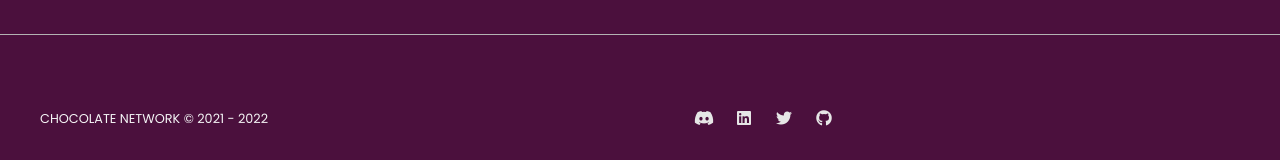
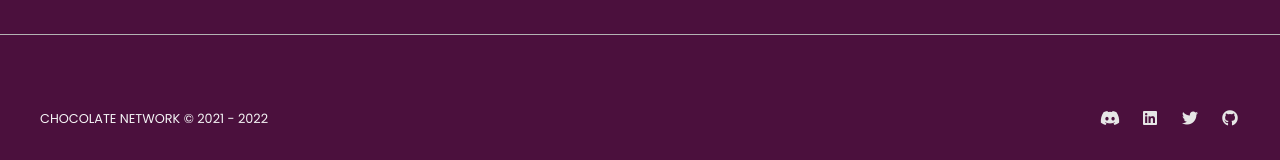
Before and after one commit to chocolatenetwork/choco-pages, a Jekyll site: the page built from index.md, in a window 1280 px wide. Shown: the part 1124-1284 px from the top of the page. Built offline with Jekyll 4.4.1, drawn with Linux system fonts in a browser that asks for light colours.

Commit message:
fix(mobile): Broken footer social links
Due to nav mixin separation

```diff
--- a/_includes/footer.html
+++ b/_includes/footer.html
@@ -8,7 +8,7 @@
         <div class="foot_copyright-text">
             <p>Chocolate Network © 2021 - 2022</p>
         </div>
-        <div class="nav" aria-label="social links">
+        <div class="nav nav--flex" aria-label="social links">
             <ul>
                 <li>
                     <a href="{{discord.link}}" class="link link--dark " target="_blank"><i
--- a/_sass/_molecules.scss
+++ b/_sass/_molecules.scss
@@ -143,6 +143,9 @@
   @include nav-base();
   box-sizing: border-box;
 }
+.nav--flex {
+  @include flex-end-center;
+}
 .nav_social {
   height: 36px;
   padding: $body-padding / 2 $body-padding;
```
